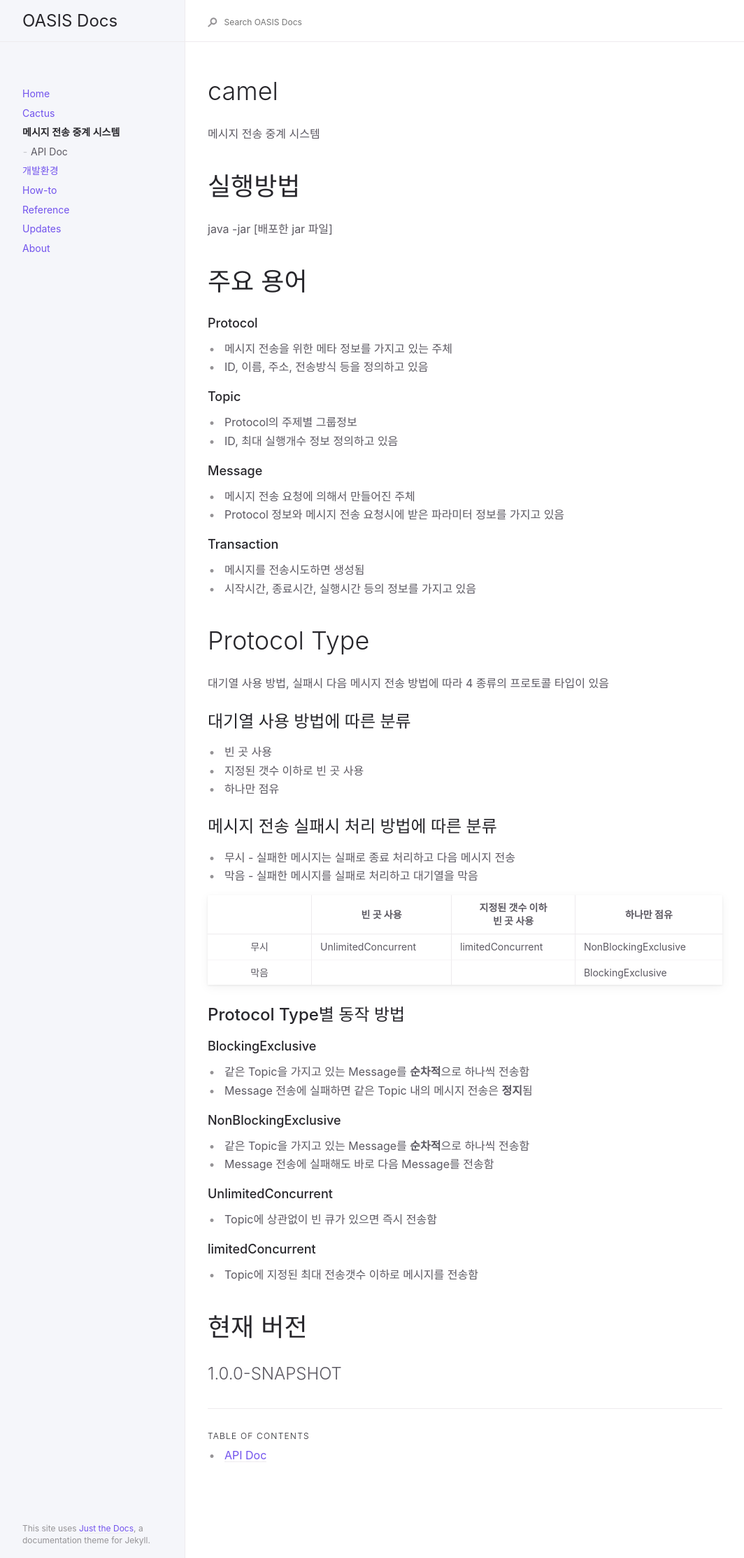
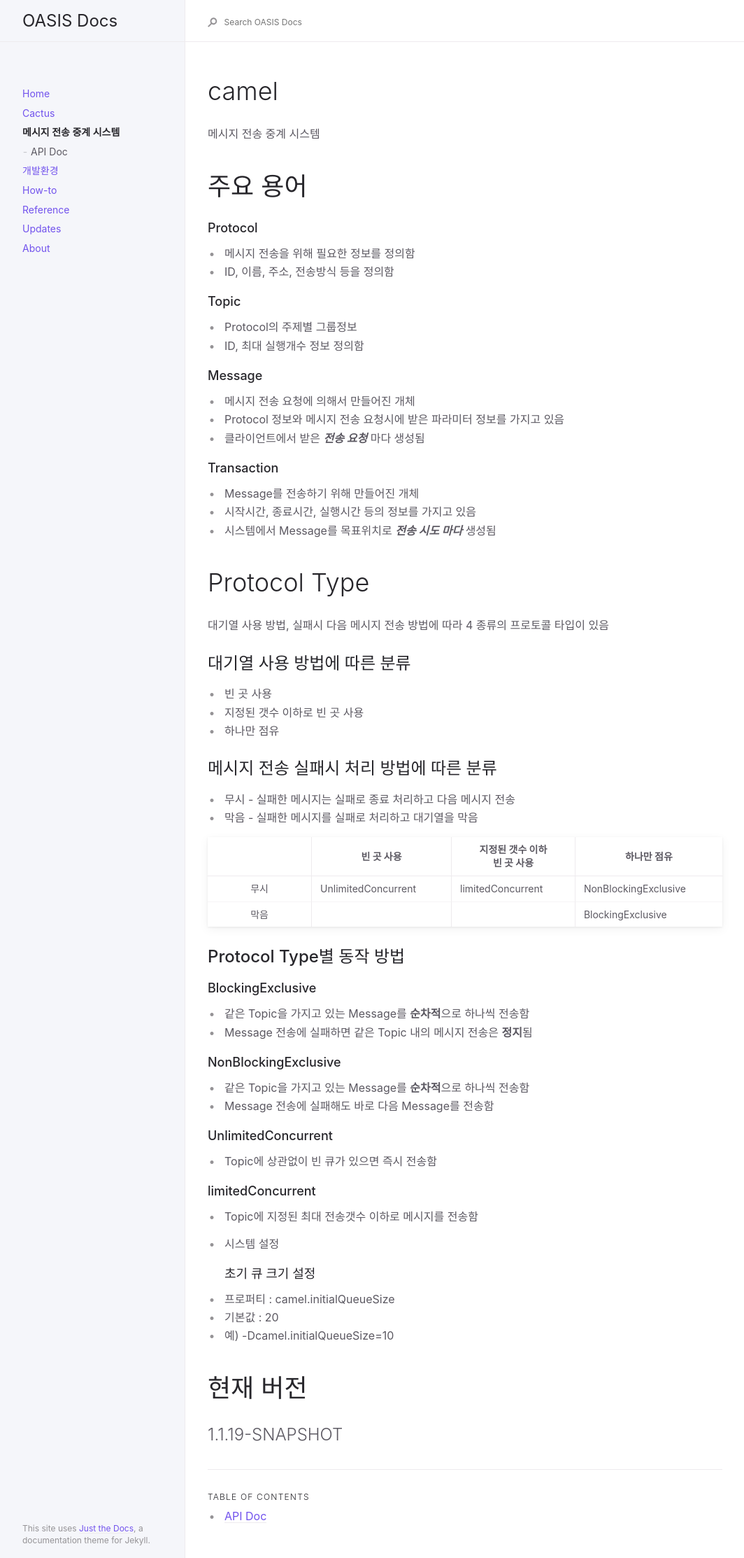
Before and after one commit to oasis-official/oasis-official.github.io, a Jekyll site: the page built from docs/camel/camel.md, in a window 1280 px wide. Shown: the whole page at 70% size, without its empty margins (91-1155 px from the left). Built offline with Jekyll 4.4.1, drawn with Linux system fonts in a browser that asks for light colours.

Commit message:
Update camel.md

```diff
--- a/docs/camel/camel.md
+++ b/docs/camel/camel.md
@@ -8,28 +8,25 @@ permalink: /docs/camel
 # camel
 메시지 전송 중계 시스템
 
-
-# 실행방법
-java -jar [배포한 jar 파일]
-
-
 # 주요 용어
 
 ### Protocol
-* 메시지 전송을 위한 메타 정보를 가지고 있는 주체
-* ID, 이름, 주소, 전송방식 등을 정의하고 있음
+* 메시지 전송을 위해 필요한 정보를 정의함
+* ID, 이름, 주소, 전송방식 등을 정의함
 
 ### Topic
 * Protocol의 주제별 그룹정보
-* ID, 최대 실행개수 정보 정의하고 있음
+* ID, 최대 실행개수 정보 정의함
 
 ### Message
-* 메시지 전송 요청에 의해서 만들어진 주체
+* 메시지 전송 요청에 의해서 만들어진 개체
 * Protocol 정보와 메시지 전송 요청시에 받은 파라미터 정보를 가지고 있음
+* 클라이언트에서 받은 **_전송 요청_** 마다 생성됨
 
 ### Transaction
-* 메시지를 전송시도하면 생성됨
+* Message를 전송하기 위해 만들어진 개체
 * 시작시간, 종료시간, 실행시간 등의 정보를 가지고 있음
+* 시스템에서 Message를 목표위치로 **_전송 시도 마다_** 생성됨
 
 # Protocol Type
 대기열 사용 방법, 실패시 다음 메시지 전송 방법에 따라 4 종류의 프로토콜 타입이 있음
@@ -65,10 +62,13 @@ java -jar [배포한 jar 파일]
 * Topic에 지정된 최대 전송갯수 이하로 메시지를 전송함
 
 
-
-
+* 시스템 설정
+### 초기 큐 크기 설정
+ - 프로퍼티 : camel.initialQueueSize
+ - 기본값 : 20
+ - 예) -Dcamel.initialQueueSize=10
 
 
 # 현재 버전
-1.0.0-SNAPSHOT
+1.1.19-SNAPSHOT
 {: .fs-6 .fw-300 }
```
